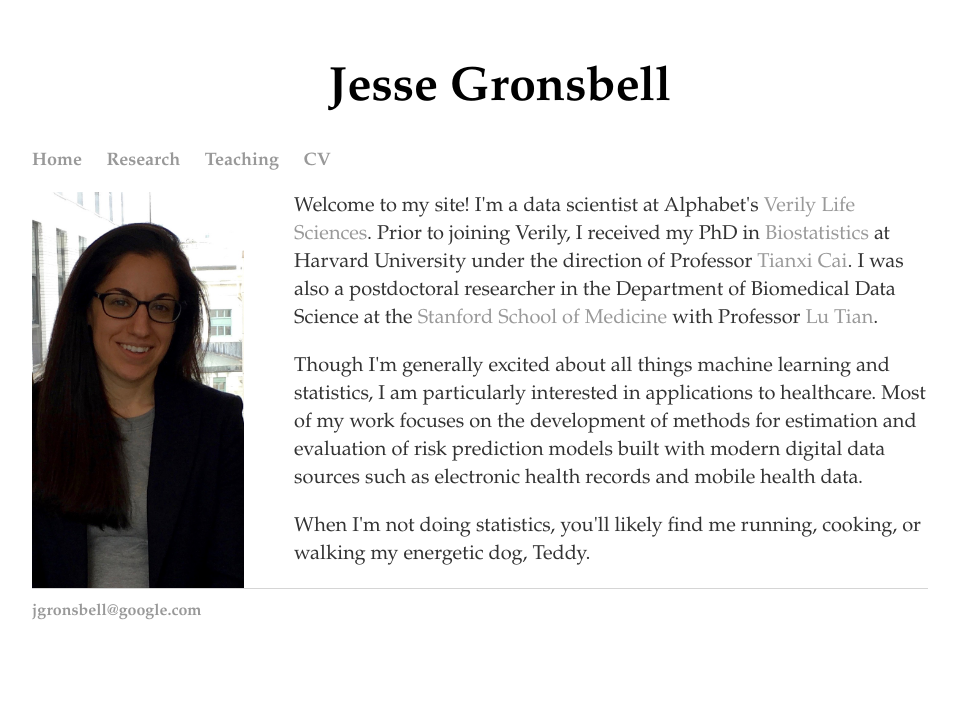
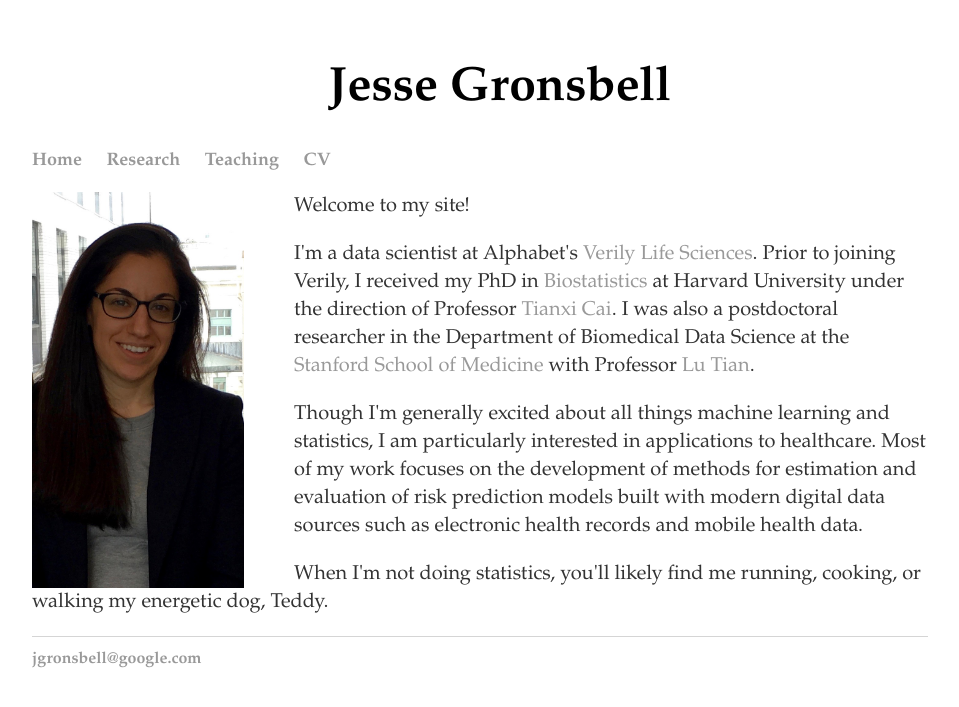
Before and after one commit to jgrons/old_website, a Jekyll site: the page built from index.html, in a window 1280 px wide. Shown: the top 707 px of the page, without its empty margins (160-1119 px from the left). Built offline with Jekyll 4.4.1, drawn with Linux system fonts in a browser that asks for light colours.

Commit message:
Update index.html

```diff
--- a/index.html
+++ b/index.html
@@ -11,12 +11,17 @@
 
 
 		<p style="font-size:20px; font-family: palatino">
-	Welcome to my site!  I'm a data scientist at Alphabet's <a href="https://verily.com/">
+	Welcome to my site!
+	</p>
+
+	<p style="font-size:20px; font-family: palatino">
+	I'm a data scientist at Alphabet's <a href="https://verily.com/">
 	Verily Life Sciences</a>.  Prior to joining Verily, I received my PhD in <a href="https://www.hsph.harvard.edu/biostatistics/"> Biostatistics </a>
 	at Harvard University under the direction of Professor <a href="https://www.hsph.harvard.edu/tianxi-cai/"> Tianxi Cai</a>.
 	I was also a postdoctoral researcher in the Department of Biomedical Data Science at the <a href="http://med.stanford.edu/dbds.html"> Stanford School of Medicine </a>
 	with Professor <a href="https://statistics.stanford.edu/people/lu-tian"> Lu Tian</a>.
 	</p>
+
 	<p style="font-size:20px; font-family: palatino">
 		Though I'm generally excited about all things machine learning and statistics, I am particularly interested
 		in applications to healthcare.  Most of my work focuses on the development of methods for estimation
```
